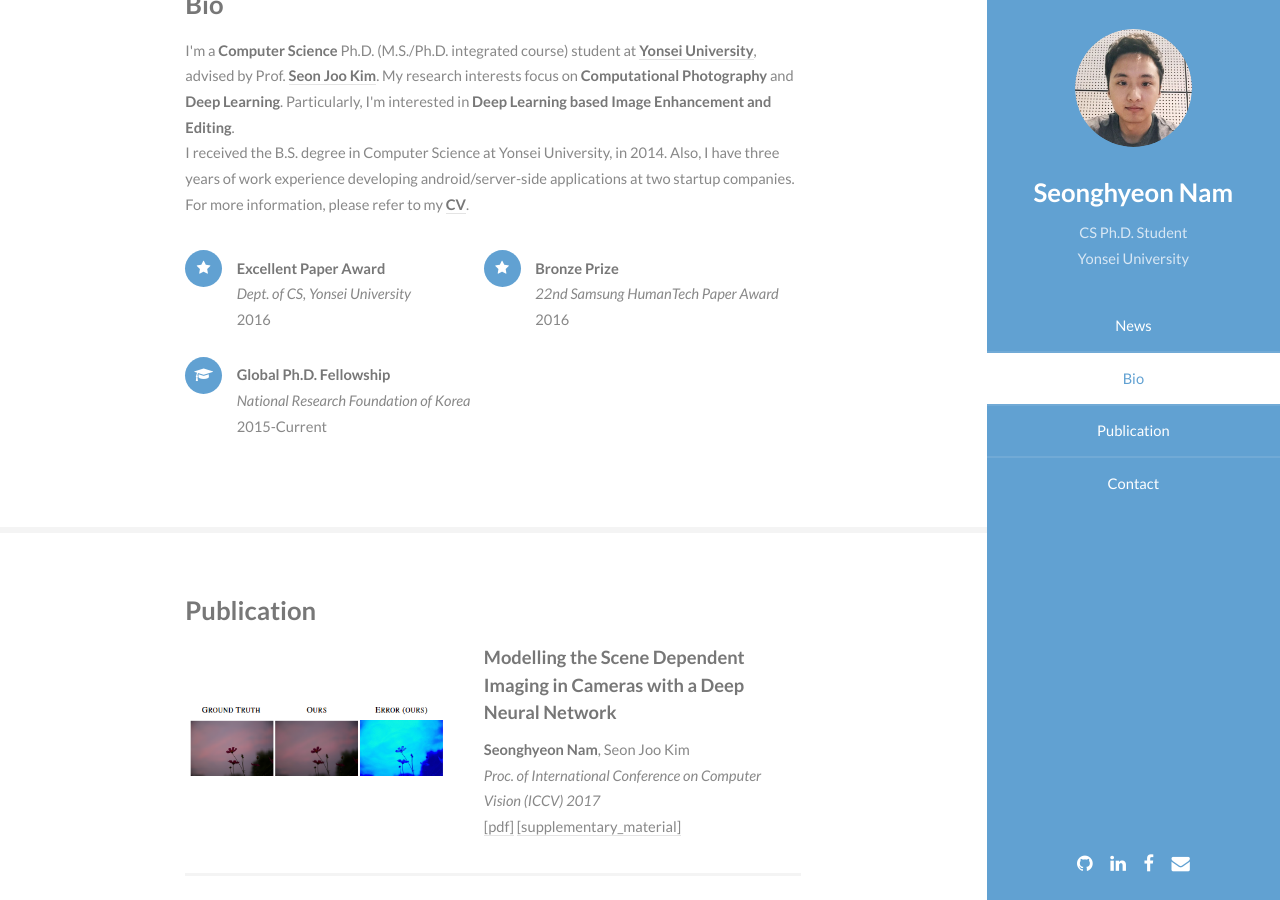
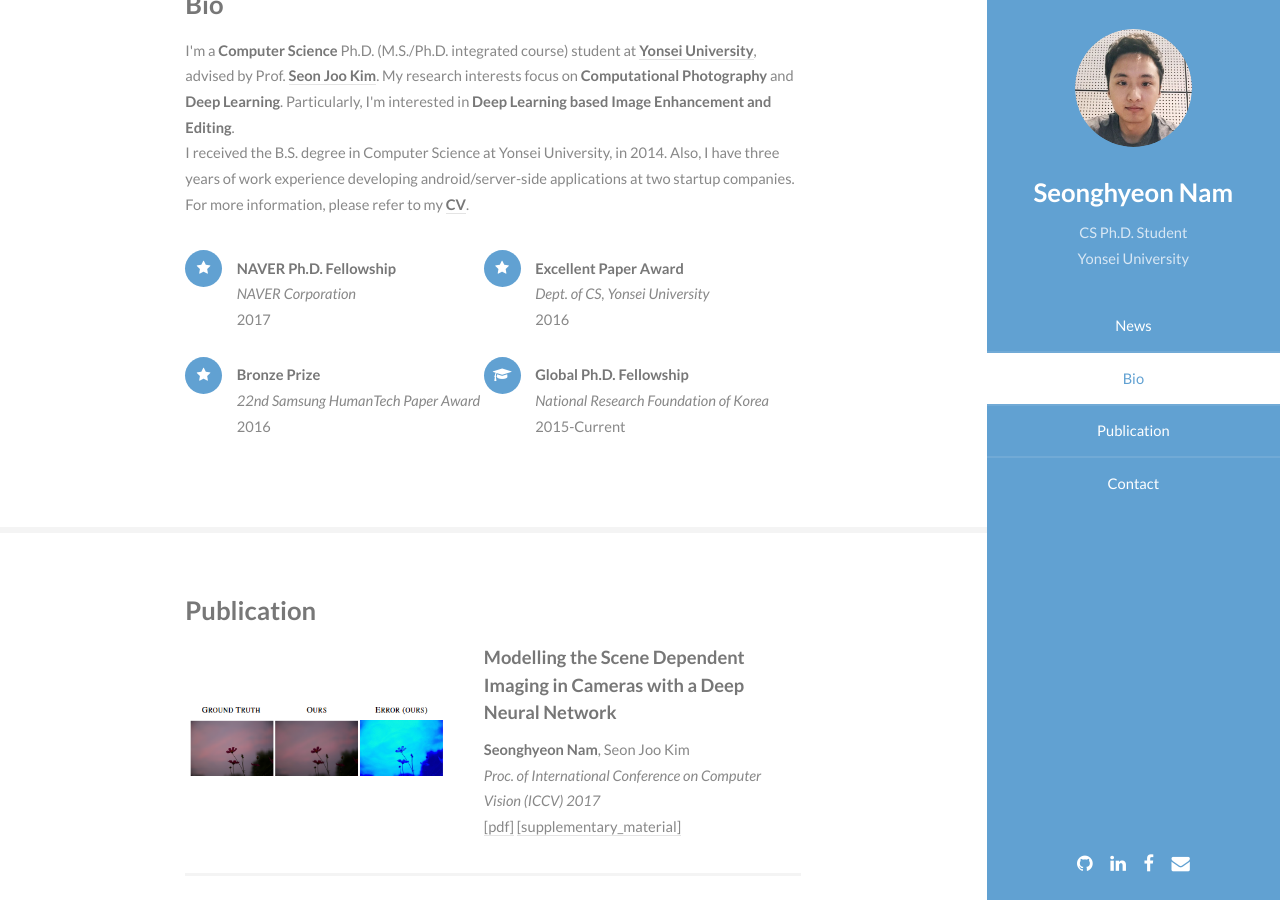
Before and after one commit to woozzu/woozzu.github.io, a Jekyll site: the page built from index.html, in a window 1280 px wide and 900 px high, scrolled down 813 px. Built offline with Jekyll 4.4.1, drawn with Linux system fonts in a browser that asks for light colours.

Commit message:
modify bio

```diff
--- a/index.html
+++ b/index.html
@@ -29,6 +29,11 @@ layout: default
                 For more information, please refer to my <a href="assets/CV_SeonghyeonNam.pdf"><strong>CV</strong></a>.
             </p>
             <ul class="feature-icons">
+                <li class="fa-star">
+                        <strong>NAVER Ph.D. Fellowship</strong><br />
+                        <i>NAVER Corporation</i><br />
+                        2017
+                </li>
                 <li class="fa-star">
                         <strong>Excellent Paper Award</strong><br />
                         <i>Dept. of CS, Yonsei University</i><br />
```
